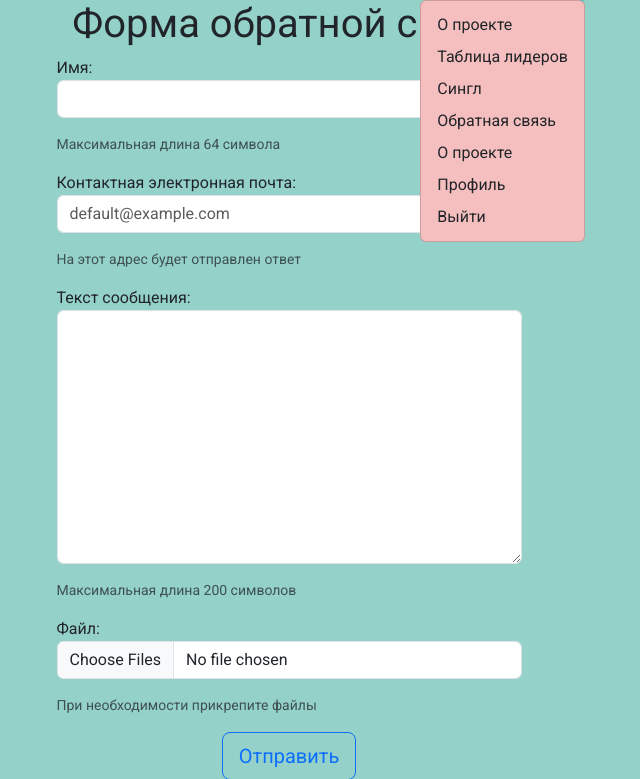
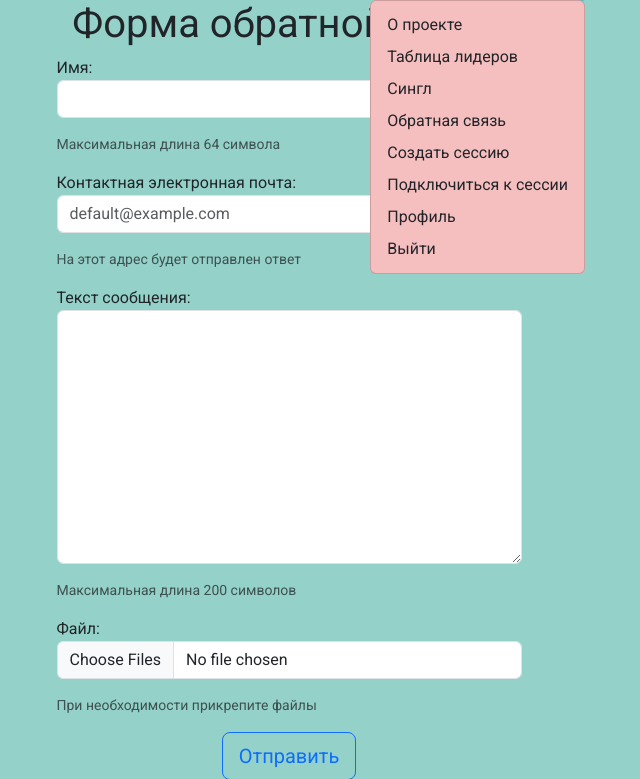
Before and after one commit to team-yandex/team-project, a Django app: page /feedback/ in a window 1280 px wide, after a click on "Меню". Shown: the part 56-835 px from the top of the page, without its empty margins (351-991 px from the left). Run offline with Django 3.2, Linux system fonts and the light colour scheme; a user stored in the database is signed in; some libraries are stand-ins or nearby versions.

Commit message:
added menu entries

```diff
--- a/whn/session/consumers.py
+++ b/whn/session/consumers.py
@@ -137,7 +137,11 @@ class LobbyConsumer(channels.generic.websocket.AsyncWebsocketConsumer):
 
     @database_sync_to_async
     def choose_questions(self, amount):
-        queryset = Question.objects.published().order_by('?')
+        queryset = (
+            Question.objects.published()
+            .filter(complexity=self.session.complexity)
+            .order_by('?')
+        )
         self.questions = tuple(queryset.values_list('id', flat=True)[:amount])
 
     @database_sync_to_async
--- a/whn/templates/includes/header.html
+++ b/whn/templates/includes/header.html
@@ -27,10 +27,13 @@
         <li>
           <a class="dropdown-item" href="{% url 'feedback:feedback' %}">Обратная связь</a>
         </li>
-        <li>
-          <a class="dropdown-item" href="{% url 'info:about_page' %}">О проекте</a>
-        </li>
         {% if request.user.is_authenticated %}
+          <li>
+            <a class="dropdown-item" href="{% url 'session:create' %}">Создать сессию</a>
+          </li>
+          <li>
+            <a class="dropdown-item" href="{% url 'sessoin:connect' %}">Подключиться к сессии</a>
+          </li>
           <li>
             <a class="dropdown-item" href="{% url 'users:profile' %}">Профиль</a>
           </li>
```
